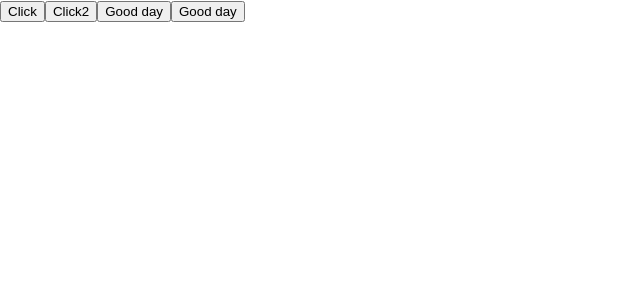
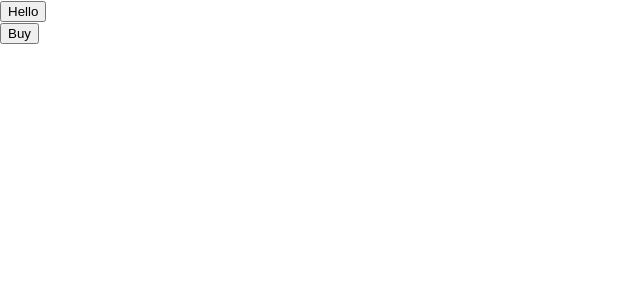
Before and after one commit to Kristina-Tur/miniTasks, a React (Create React App) app: page / in a window 1280 px wide. Shown: the top 300 px of the page, without its empty margins (0-640 px from the left). Built offline with nearby package versions, Linux system fonts and the light colour scheme.

Commit message:
button callback

```diff
--- a/src/App.tsx
+++ b/src/App.tsx
@@ -1,10 +1,11 @@
 import React, {useState} from 'react';
 import {Map} from './map/Map';
-import {Button} from './button/Button';
+import {ButtonOnClick} from './button/ButtonOnClick';
+import {Buttons} from './button/ButtonCallback/Buttons';
 
 function App() {
     return (
-        <Button/>
+        <Buttons/>
     );
 }
 
--- /dev/null
+++ b/src/button/ButtonCallback/Button.tsx
@@ -0,0 +1,17 @@
+import React from 'react';
+
+type ButtonPropsType = {
+    title: string
+    callBack: () => void
+}
+export const Button = (props: ButtonPropsType) => {
+    const onclickHandler = () => {
+        props.callBack()
+    }
+
+    return (
+        <div>
+            <button onClick={onclickHandler}>{props.title}</button>
+        </div>
+    );
+};
--- /dev/null
+++ b/src/button/ButtonCallback/Buttons.tsx
@@ -0,0 +1,17 @@
+import React from 'react';
+import {Button} from './Button';
+
+
+export const Buttons = () => {
+    const ButtonFun = (value: string) => {
+        console.log(value)
+    }
+
+    return (
+        <div>
+            <Button title={'Hello'} callBack={() => {ButtonFun('Hello')}}/>
+            <Button title={'Buy'} callBack={() => {ButtonFun('Buy')}}/>
+
+        </div>
+    );
+};
--- a/src/button/Button.tsx
+++ b/src/button/ButtonOnClick.tsx
@@ -1,6 +1,6 @@
 import React from 'react';
 
-export const Button = () => {
+export const ButtonOnClick = () => {
     /*const Hello = () => {
         console.log('Hello')
     }*/
```
